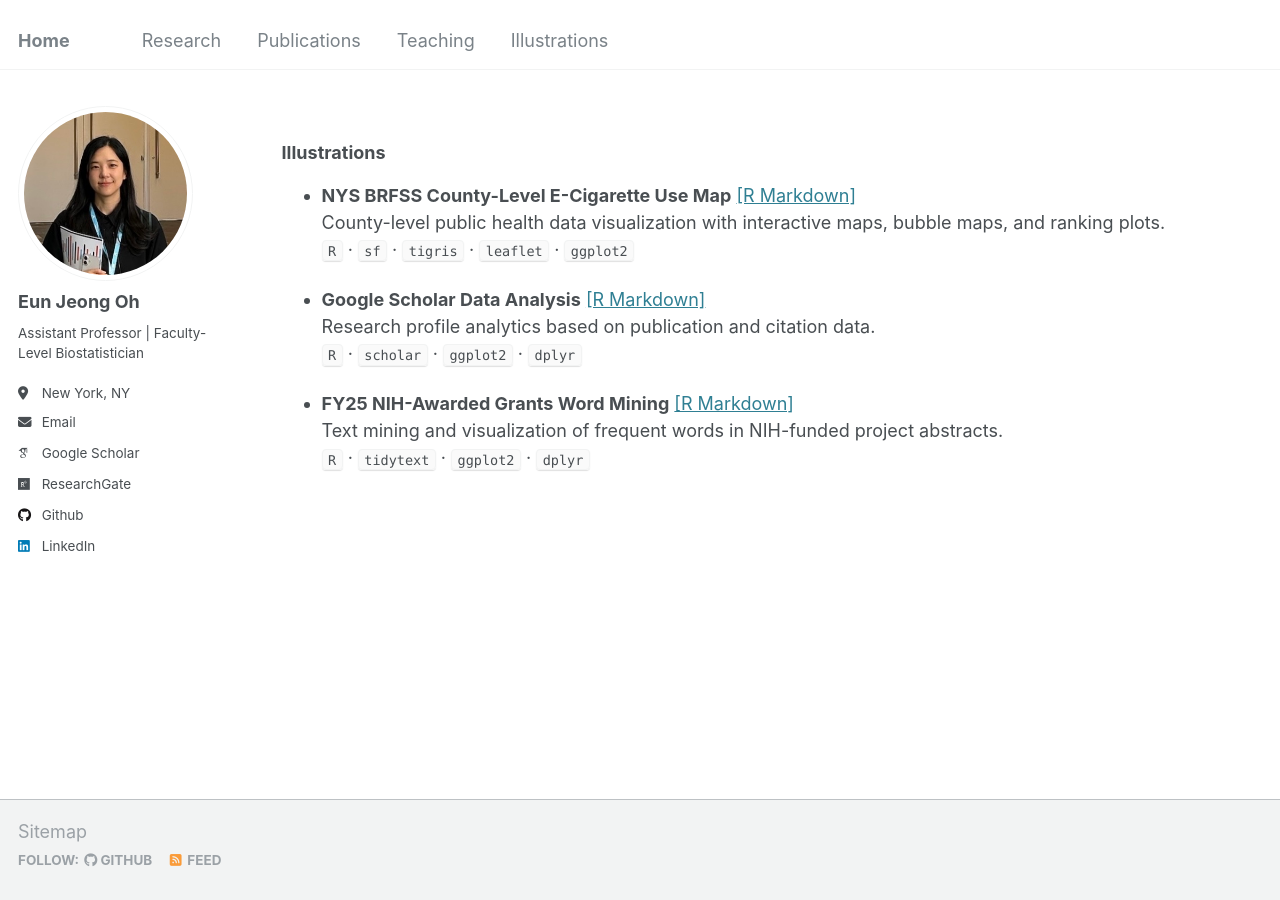
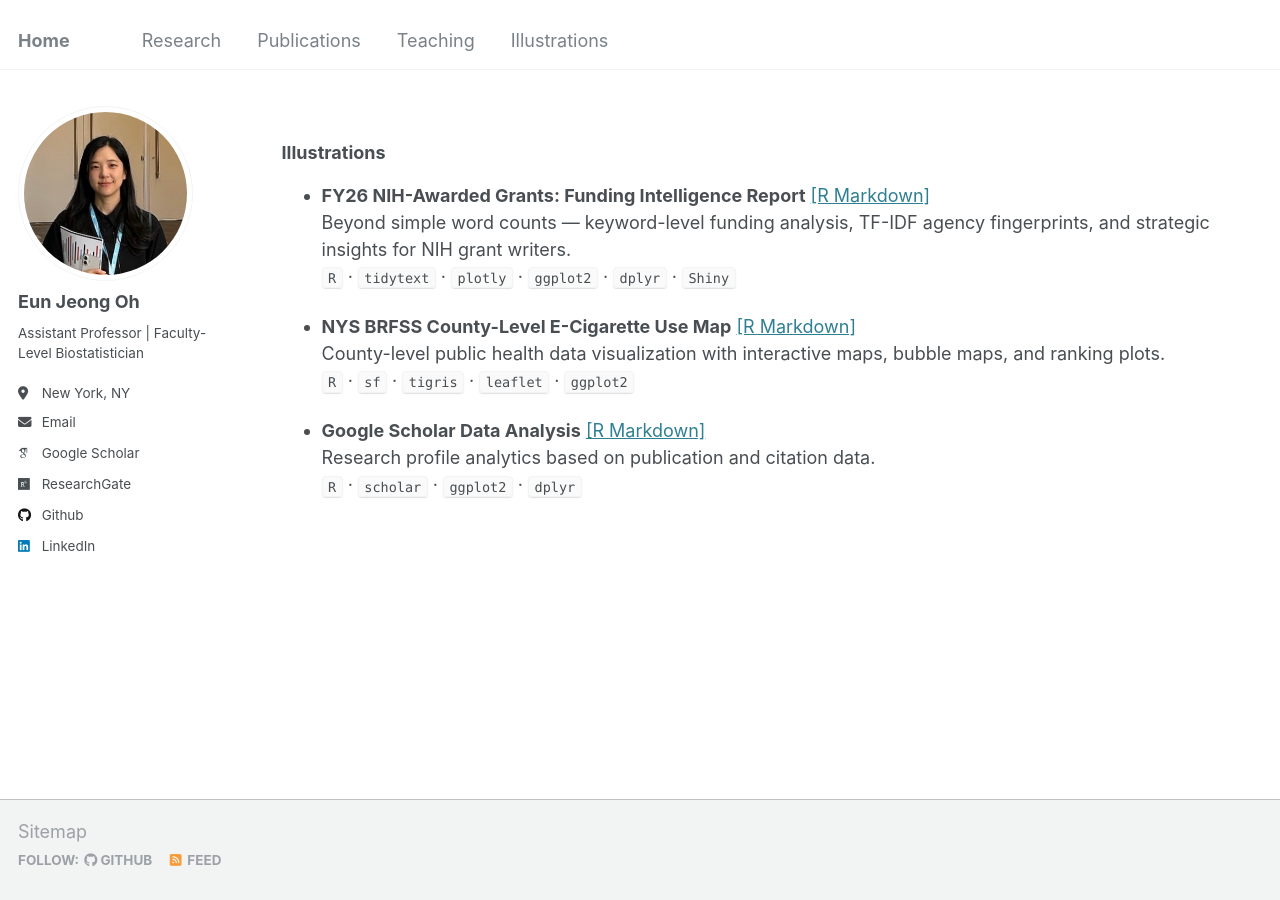
Before and after one commit to oheunj/oheunj.github.io, a Jekyll site: the page built from _pages/illustrations.md, in a window 1280 px wide. Built offline with Jekyll 4.4.1, drawn with Linux system fonts in a browser that asks for light colours; some web fonts are replaced.

Commit message:
Update illustrations.md

```diff
--- a/_pages/illustrations.md
+++ b/_pages/illustrations.md
@@ -12,6 +12,11 @@ redirect_from:
 
 ### Illustrations
 
+* **FY26 NIH-Awarded Grants: Funding Intelligence Report** [[R Markdown]](https://oheunj.github.io/illustrations/01_FY26_AwardedGrants_260523)
+  Beyond simple word counts — keyword-level funding analysis, TF-IDF agency fingerprints,
+  and strategic insights for NIH grant writers.
+  `R` · `tidytext` · `plotly` · `ggplot2` · `dplyr` · `Shiny`
+
 * **NYS BRFSS County-Level E-Cigarette Use Map** [[R Markdown]](https://oheunj.github.io/illustrations/04_BRFSS_ecigar_260522)
   County-level public health data visualization with interactive maps, bubble maps, and ranking plots.
   `R` · `sf` · `tigris` · `leaflet` · `ggplot2`
@@ -20,12 +25,15 @@ redirect_from:
   Research profile analytics based on publication and citation data.
   `R` · `scholar` · `ggplot2` · `dplyr`
 
+
+
+
+
+
+<!--
 * **FY25 NIH-Awarded Grants Word Mining** [[R Markdown]](https://oheunj.github.io/illustrations/01_FY25_AwardedGrants_250401)
   Text mining and visualization of frequent words in NIH-funded project abstracts.
   `R` · `tidytext` · `ggplot2` · `dplyr`
-
-
-<!--
 * NYS BRFSS county-level e-cigarette use map using R. [[R Markdown]](https://oheunj.github.io/illustrations/04_BRFSS_ecigar_260521)
 * Analysis of Google Scholar data using R. [[R Markdown]](https://oheunj.github.io/illustrations/03_GoogleScholar_260407)
 * Text mining and visualizations of frequent words in FY25 NIH-awarded grants. [[R Markdown]](https://oheunj.github.io/illustrations/01_FY25_AwardedGrants_250401)
```
